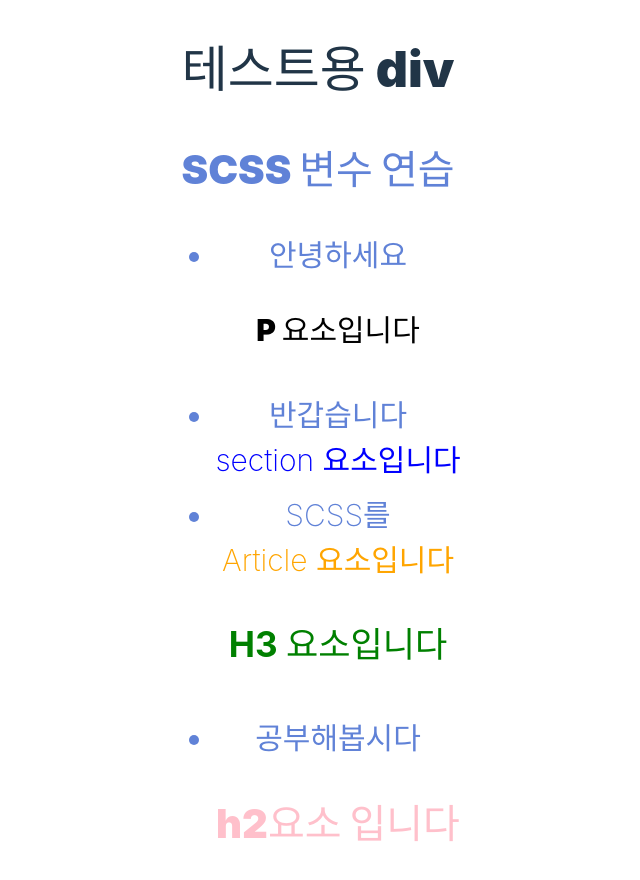
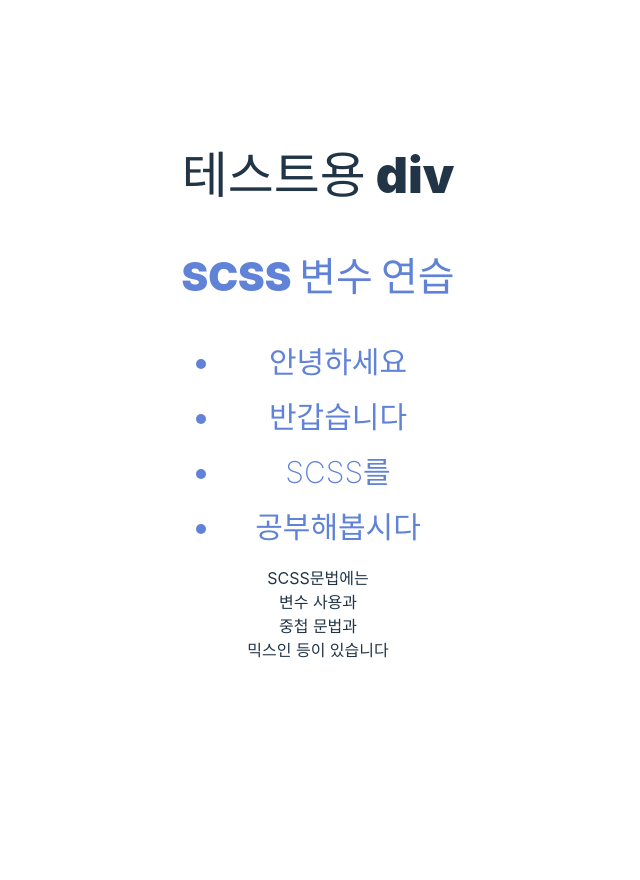
Before and after one commit to bong-suk/24.11.20--practice, a React (Vite) app: page / in a window 1280 px wide. Shown: the top 880 px of the page, without its empty margins (322-962 px from the left). After the commit the page ends 800 px from the top, so only its background shows below. Built offline with nearby package versions, Linux system fonts and the light colour scheme.

Commit message:
믹스인 문법 사용하기 위한 jsx 파일 수정

```diff
--- a/src/App.jsx
+++ b/src/App.jsx
@@ -7,32 +7,50 @@ function App() {
   const [count, setCount] = useState(0);
 
   return (
+    //     <>
+    //       <div className="test">테스트용 div</div>
+    //       <h2>SCSS 변수 연습</h2>
+    //       <ul>
+    //         <li>
+    //           안녕하세요
+    //           <p>P 요소입니다</p>
+    //         </li>
+    //         <li>
+    //           반갑습니다
+    //           <section>section 요소입니다</section>
+    //         </li>
+    //         <li>
+    //           SCSS를
+    //           <article>
+    //             Article 요소입니다
+    //             <h3>H3 요소입니다</h3>
+    //           </article>
+    //         </li>
+    //         <li>
+    //           공부해봅시다
+    //           <h2>h2요소 입니다</h2>
+    //         </li>
+    //       </ul>
+    //     </>
+    //   );
+    // }
+
     <>
       <div className="test">테스트용 div</div>
       <h2>SCSS 변수 연습</h2>
       <ul>
-        <li>
-          안녕하세요
-          <p>P 요소입니다</p>
-        </li>
-        <li>
-          반갑습니다
-          <section>section 요소입니다</section>
-        </li>
-        <li>
-          SCSS를
-          <article>
-            Article 요소입니다
-            <h3>H3 요소입니다</h3>
-          </article>
-        </li>
-        <li>
-          공부해봅시다
-          <h2>h2요소 입니다</h2>
-        </li>
+        <li>안녕하세요</li>
+        <li>반갑습니다</li>
+        <li>SCSS를</li>
+        <li>공부해봅시다</li>
       </ul>
+      <section>
+        <article>SCSS문법에는</article>
+        <article>변수 사용과</article>
+        <article>중첩 문법과</article>
+        <article>믹스인 등이 있습니다</article>
+      </section>
     </>
   );
 }
-
 export default App;
```
